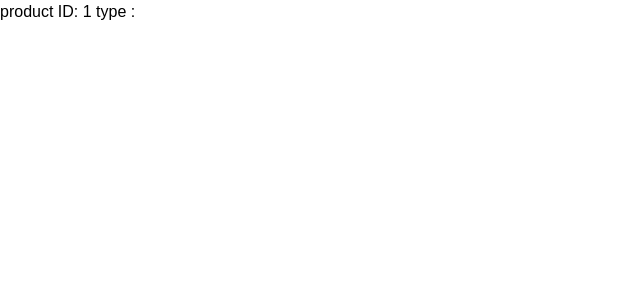
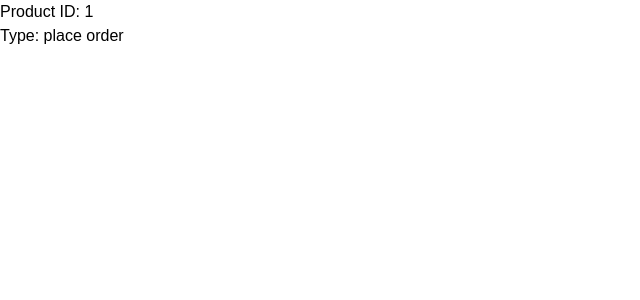
Before and after one commit to xvolv/learn, a Next.js app: page /products/1 in a window 1280 px wide. Shown: the top 300 px of the page, without its empty margins (0-640 px from the left). Built offline with nearby package versions, Linux system fonts and the light colour scheme.

Commit message:
adding dynamic route

```diff
--- a/app/products/[productId]/page.tsx
+++ b/app/products/[productId]/page.tsx
@@ -1,22 +1,23 @@
+"use client";
+import { useRouter } from "next/navigation";
+import { useParams, useSearchParams } from "next/navigation";
 import React from "react";
-type Props = {
-  params: Promise<{
-    productId: string;
-  }>;
-  searchParams: Promise<{
-    type: string;
-  }>;
-};
 
-const page = async ({ params, searchParams }: Props) => {
-  const { productId } = await params;
-  const { type } = await searchParams;
+const Page = () => {
+  const router = useRouter();
+  const handleClick = () => {
+    router.push("/");
+  };
+  const params = useParams(); // { productId: string }
+  const searchParams = useSearchParams(); // URLSearchParams instance
+
   return (
     <div>
-      {" "}
-      product ID: {productId} type : {type}
+      Product ID: {params.productId} <br />
+      Type: {searchParams.get("type")}
+      <button onClick={handleClick}> place order</button>
     </div>
   );
 };
 
-export default page;
+export default Page;
```
